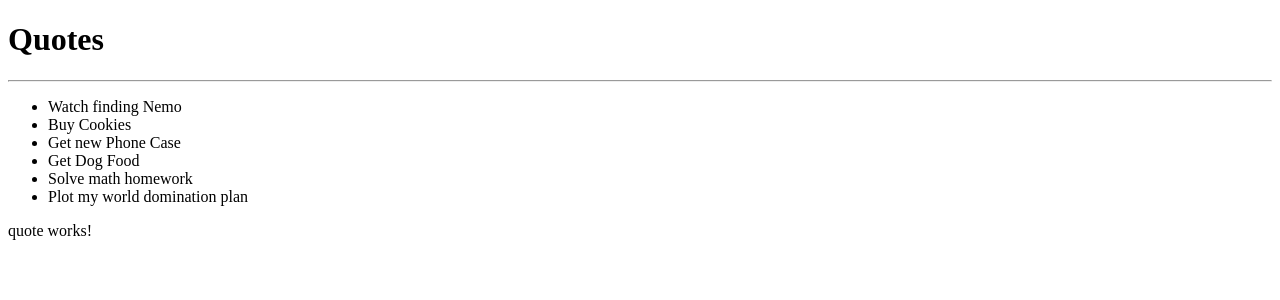
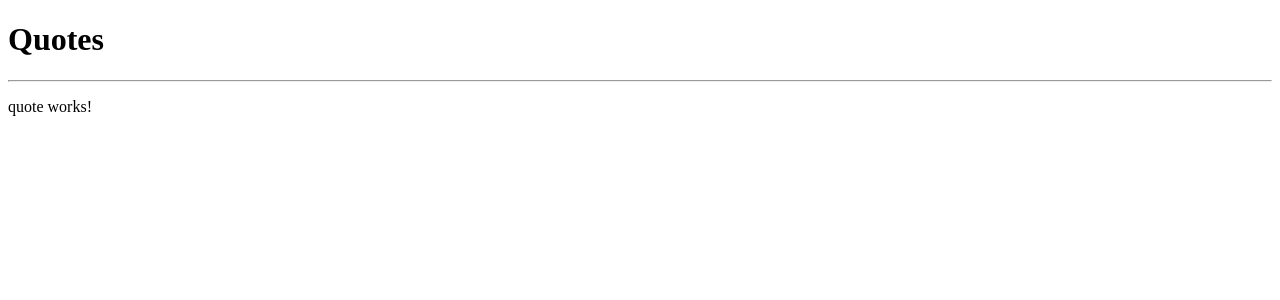
Before and after one commit to dianeujeneza/quotes, an Angular app: page / in a window 1280 px wide. Shown: the top 300 px of the page. Built offline with nearby package versions, Linux system fonts and the light colour scheme.

Commit message:
changed quote class contents

```diff
--- a/src/app/app.component.ts
+++ b/src/app/app.component.ts
@@ -1,5 +1,4 @@
 import { Component } from '@angular/core';
-import { Quote } from './quote';
 
 @Component({
   selector: 'app-root',
@@ -7,12 +6,5 @@ import { Quote } from './quote';
   styleUrls: ['./app.component.css']
 })
 export class AppComponent {
-  quotes:Quote[] = [
-    {id:1, name:'Watch finding Nemo'},
-    {id:2,name:'Buy Cookies'},
-    {id:3,name:'Get new Phone Case'},
-    {id:4,name:'Get Dog Food'},
-    {id:5,name:'Solve math homework'},
-    {id:6,name:'Plot my world domination plan'},
-  ];
+
 }
--- a/src/app/quote-detail/quote-detail.component.html
+++ b/src/app/quote-detail/quote-detail.component.html
@@ -1 +1 @@
-<p>quote-detail works!</p>
+<p>{{quote.description}}</p>
--- a/src/app/quote.ts
+++ b/src/app/quote.ts
@@ -1,4 +1,6 @@
 export class Quote {
-    id:number;
-    name:string;
+    showDescription: boolean;
+  constructor(public id: number,public name: string,public description: string){
+    this.showDescription=false;
+  }
 }
```
